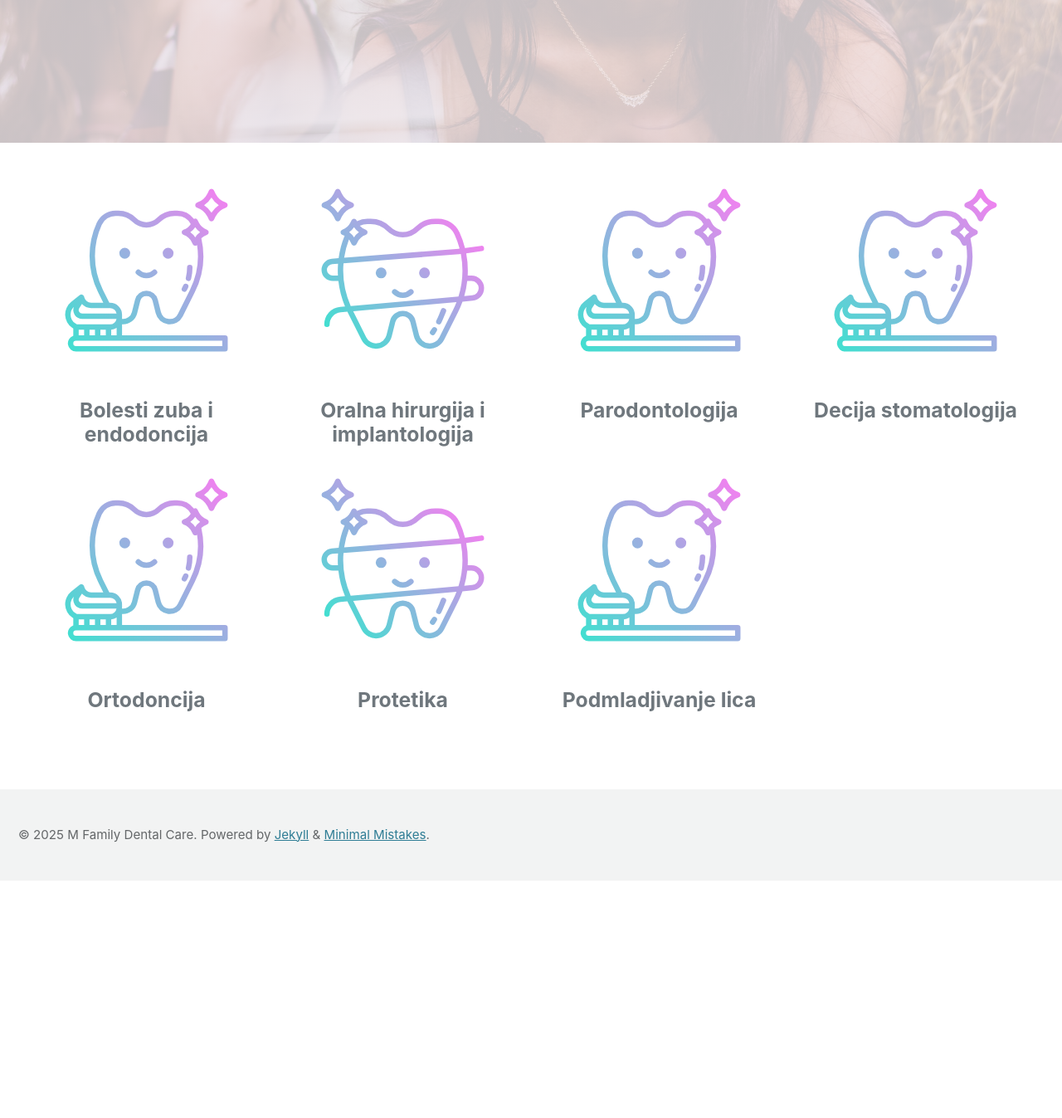
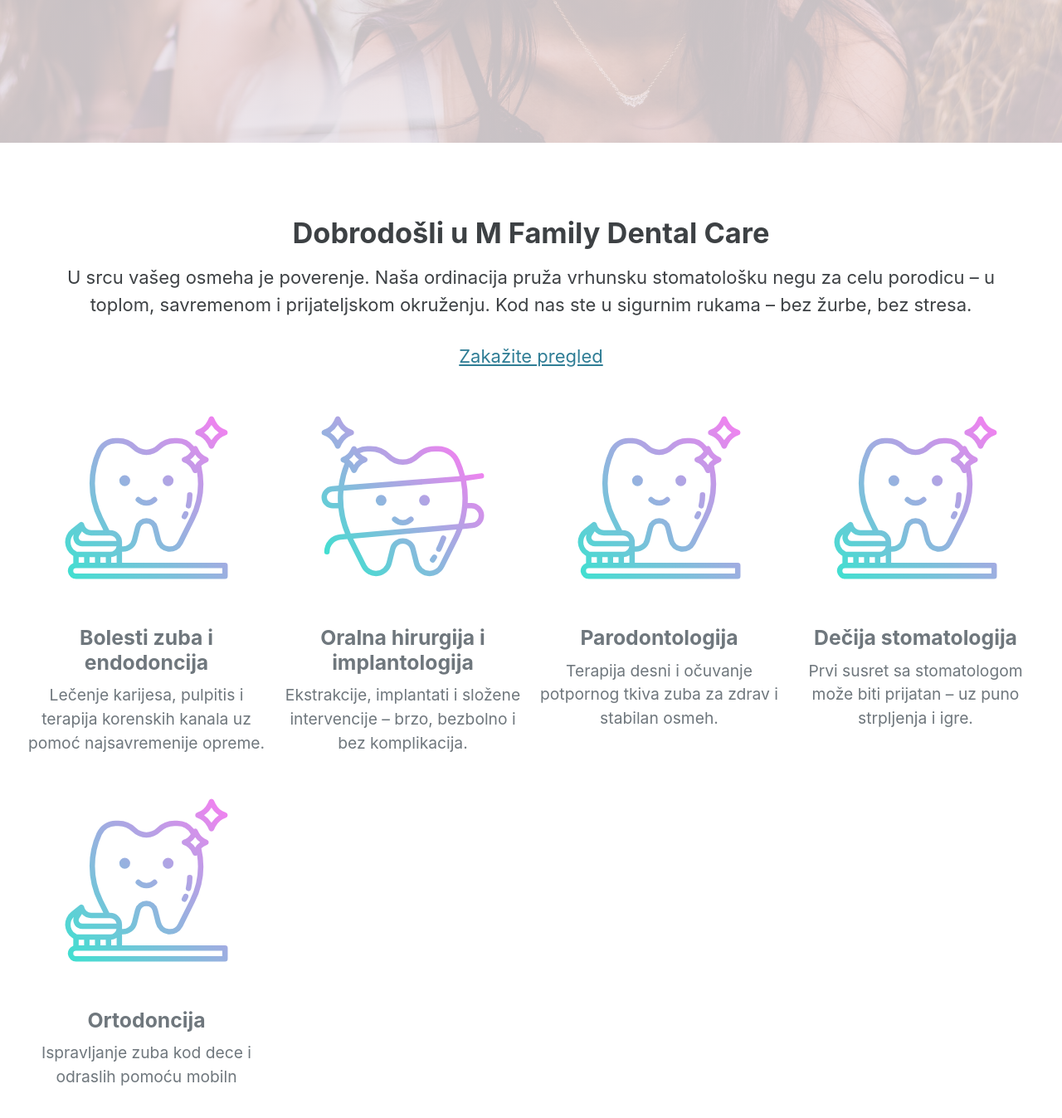
Before and after one commit to kukibrkica/dental2, a Jekyll site: the page built from index.html, in a window 1280 px wide and 1400 px high, scrolled down 621 px. Shown: the top 1347 px of the window at 83% size. Built offline with Jekyll 4.4.1, drawn with Linux system fonts in a browser that asks for light colours; cached includes are drawn as plain includes; the list of posts is cut into pages by our own code; before the commit the page ends 1682 px from its top, so only the background shows below that; some of the changed text lies outside the part shown.

Commit message:
Update index.html
Dodato uz pomoc AI

```diff
--- a/index.html
+++ b/index.html
@@ -1,10 +1,17 @@
 ---
 layout: splash
+title: M Family Dental Care - Moderna stomatološka ordinacija
+description: Vaš osmeh je naša briga. M Family Dental Care nudi savremene stomatološke usluge za celu porodicu – brzo, bezbolno i sa osmehom.
 header:
   overlay_image: /assets/images/smile2.jpg
   overlay_filter: rgba(240,233,237, 0.8)
+---
 
----
+<section class="intro" style="text-align: center; padding: 2em;">
+  <h1>Dobrodošli u M Family Dental Care</h1>
+  <p>U srcu vašeg osmeha je poverenje. Naša ordinacija pruža vrhunsku stomatološku negu za celu porodicu – u toplom, savremenom i prijateljskom okruženju. Kod nas ste u sigurnim rukama – bez žurbe, bez stresa.</p>
+  <a href="/kontakt.html" class="button" style="margin-top: 1em;">Zakažite pregled</a>
+</section>
 
 <div class='mod modGallery'>
   <div class='row'>
@@ -12,67 +19,47 @@ header:
 
       <li class='brand'>
         <a href='portfolio-item.html'>
-              <img alt="" src="{{site.baseurl}}/assets/images/tooth.svg" />
+          <img alt="Bolesti zuba" src="{{site.baseurl}}/assets/images/tooth.svg" />
           <div class='thumb-info'>
             <h3>Bolesti zuba i endodoncija</h3>
+            <p>Lečenje karijesa, pulpitis i terapija korenskih kanala uz pomoć najsavremenije opreme.</p>
           </div>
         </a>
       </li>
 
       <li class='web-design print'>
         <a href='portfolio-item.html'>
-              <img alt="" src="{{site.baseurl}}/assets/images/teeth.svg" />
+          <img alt="Oralna hirurgija" src="{{site.baseurl}}/assets/images/teeth.svg" />
           <div class='thumb-info'>
             <h3>Oralna hirurgija i implantologija</h3>
+            <p>Ekstrakcije, implantati i složene intervencije – brzo, bezbolno i bez komplikacija.</p>
           </div>
         </a>
       </li>
 
       <li class='brand'>
         <a href='portfolio-item.html'>
-              <img alt="" src="{{site.baseurl}}/assets/images/tooth.svg" />
+          <img alt="Parodontologija" src="{{site.baseurl}}/assets/images/tooth.svg" />
           <div class='thumb-info'>
             <h3>Parodontologija</h3>
+            <p>Terapija desni i očuvanje potpornog tkiva zuba za zdrav i stabilan osmeh.</p>
           </div>
         </a>
       </li>
 
       <li class='brand'>
         <a href='portfolio-item.html'>
-              <img alt="" src="{{site.baseurl}}/assets/images/tooth.svg" />
+          <img alt="Dečija stomatologija" src="{{site.baseurl}}/assets/images/tooth.svg" />
           <div class='thumb-info'>
-              	<h3>Decija stomatologija</h3>
+            <h3>Dečija stomatologija</h3>
+            <p>Prvi susret sa stomatologom može biti prijatan – uz puno strpljenja i igre.</p>
           </div>
         </a>
       </li>
 
       <li class='brand'>
         <a href='portfolio-item.html'>
-              <img alt="" src="{{site.baseurl}}/assets/images/tooth.svg" />
+          <img alt="Ortodoncija" src="{{site.baseurl}}/assets/images/tooth.svg" />
           <div class='thumb-info'>
             <h3>Ortodoncija</h3>
-              </div>
-            </a>
-          </li>
-
-          <li class='brand'>
-            <a href='portfolio-item.html'>
-              <img alt="" src="{{site.baseurl}}/assets/images/teeth.svg" />
-              <div class='thumb-info'>
-              	<h3>Protetika</h3>
-              </div>
-            </a>
-          </li>
-
-          <li class='brand'>
-            <a href='portfolio-item.html'>
-              <img alt="" src="{{site.baseurl}}/assets/images/tooth.svg" />
-              <div class='thumb-info'>
-              	<h3>Podmladjivanje lica</h3>
-              </div>
-            </a>
-          </li>
-
-      </ul>
-    </div>
-  </div>
+            <p>Ispravljanje zuba kod dece i odraslih pomoću mobiln
```
Lines whose indentation alone changed are shown as unchanged.
